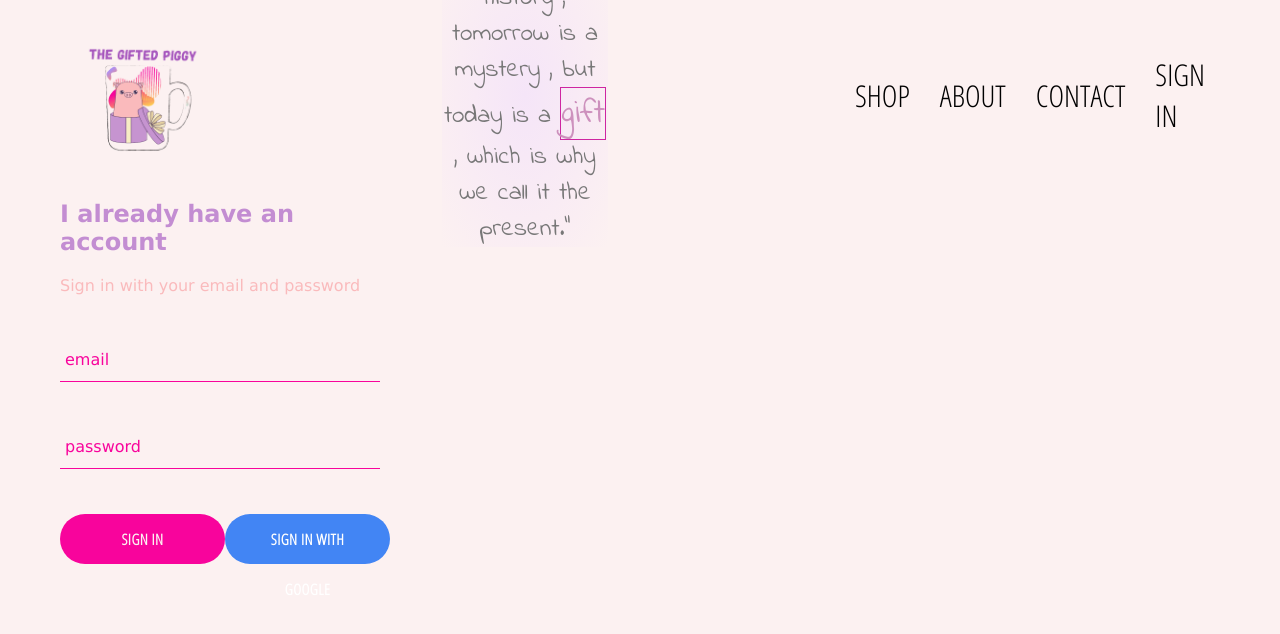
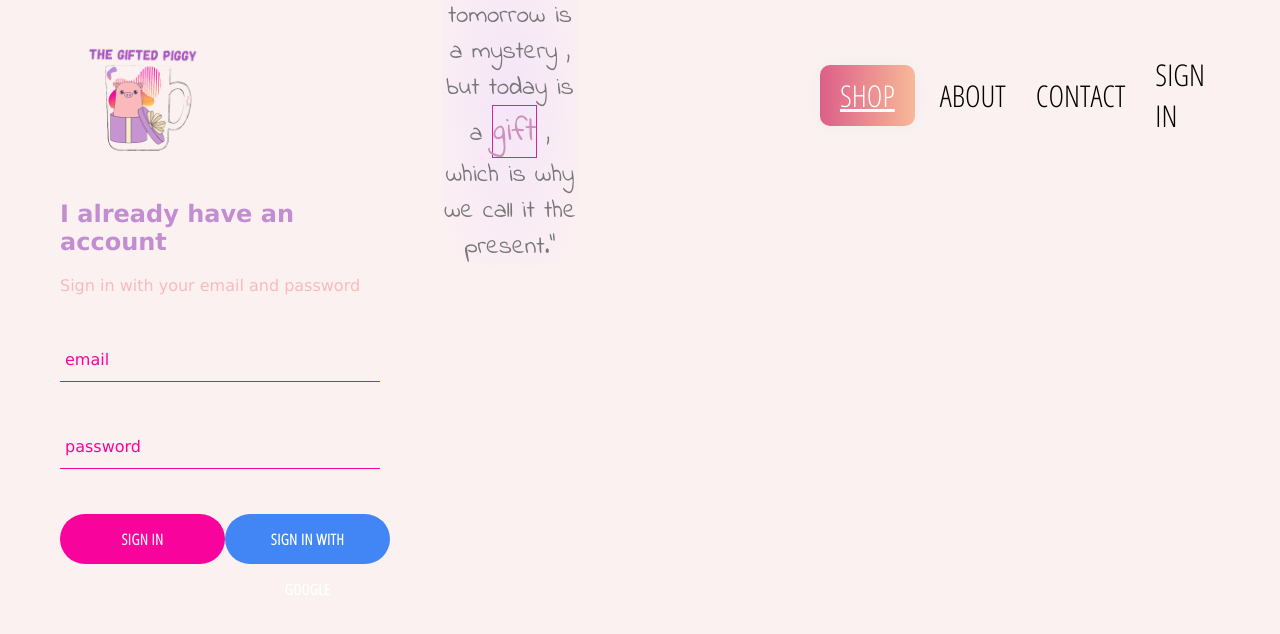
Before and after one commit to MeyerFrenchel/thegiftedpiggy-ecommerce, a React (Create React App) app: page /signin in a window 1280 px wide. Shown: the top 634 px of the page. Built offline with nearby package versions, Linux system fonts and the light colour scheme; no server answers.

Commit message:
resolve firebase bullshit eror

```diff
--- a/package.json
+++ b/package.json
@@ -6,7 +6,7 @@
     "@testing-library/jest-dom": "^5.11.6",
     "@testing-library/react": "^11.1.2",
     "@testing-library/user-event": "^12.2.2",
-    "firebase": "^8.0.2",
+    "firebase": "^8.1.1",
     "node-sass": "^4.14.1",
     "react": "^17.0.1",
     "react-dom": "^17.0.1",
--- a/src/App.js
+++ b/src/App.js
@@ -6,7 +6,7 @@ import HomePage from './pages/homepage/homepage.component';
 import ShopPage from './pages/shop/shop.component';
 import Header from './components/header/header.component';
 import SignInAndSignUpPage from './pages/sign-in-and-sign-up/sign-in-and-sign-up.component';
-import { auth } from './firebase/firebase.utils';
+import { auth, createUserProfileDocument } from './firebase/firebase.utils';
 
 
 
@@ -22,11 +22,10 @@ class App extends React.Component {
   unsubscribeFromAuth = null;
 
   componentDidMount() {
-    this.unsubscribeFromAuth =
-      auth.onAuthStateChanged(user => {
-      this.setState({ currentUser:user });
+    this.unsubscribeFromAuth = auth.onAuthStateChanged(async user => {
+      createUserProfileDocument(user);
 
-      console.log(user);
+
     });
   }
 
--- a/src/components/header/header.component.jsx
+++ b/src/components/header/header.component.jsx
@@ -10,13 +10,13 @@ import './header.styles.scss';
 const Header = ({ currentUser }) => (
     <div className='header'>
         <Link className='logo-container' to="/">
-            <img className='logo' src={Logo}/>
+            <img className='logo' src={Logo} alt='logo'/>
         </Link>
         <div className='motto-container'>
             <p className='motto'>“Yesterday is history , tomorrow is a mystery , but today is a <span className='gift'>gift</span> , which is why we call it the present.”</p>
         </div>
         <div className='options'>
-            <Link className='option' to='/shop'>
+            <Link className='option-shop' to='/shop'>
                 SHOP
             </Link>
             <Link className='option' to='/shop'>
--- a/src/components/header/header.styles.scss
+++ b/src/components/header/header.styles.scss
@@ -40,7 +40,7 @@
 
 
     .options {
-      width: 50%;
+      width: 60%;
       height: 100%;
       display: flex;
       align-items: center;
@@ -54,5 +54,31 @@
         color: black;
         cursor: pointer;
       }
-    }
+
+      .option-shop {background-image: linear-gradient(to right, #DD5E89 0%, #F7BB97  51%, #DD5E89  100%)}
+      .option-shop {
+         margin: 10px;
+         padding: 10px 20px;
+         text-align: center;
+         text-transform: uppercase;
+         transition: 0.5s;
+         background-size: 200% auto;
+         color: white;
+         box-shadow: 0 0 20px #eee;
+         border-radius: 10px;
+         display: block;
+       }
+
+       .option-shop:hover {
+         background-position: right center; /* change the direction of the change here */
+         color: #fff;
+         text-decoration: none;
+         transform: translateY(-1px);
+       }
+       .option-shop:active {
+        transform: translateY(2px);
+        box-shadow: 0 0.5rem 1rem  #DD5E89;
+
+       }
+   }
   }
--- a/src/firebase/firebase.utils.js
+++ b/src/firebase/firebase.utils.js
@@ -4,17 +4,29 @@ import 'firebase/auth';
 
 
 const config = {
-    apiKey: "AIzaSyBhRZu2VcGT2QoIHacw52C350f9DKN1nVY",
-    authDomain: "the-gifted-piggy-db.firebaseapp.com",
-    databaseURL: "https://the-gifted-piggy-db.firebaseio.com",
-    projectId: "the-gifted-piggy-db",
-    storageBucket: "the-gifted-piggy-db.appspot.com",
-    messagingSenderId: "513297034213",
-    appId: "1:513297034213:web:95fa68b4fe6b4fd1075d0c",
-    measurementId: "G-4JD185ZFL2"
-    };
+  apiKey: "AIzaSyBM04qjpX7yFViLPabSBec21KivL9OVpI8",
+  authDomain: "the-gifted-piggy-ecommerce-db.firebaseapp.com",
+  databaseURL: "https://the-gifted-piggy-ecommerce-db.firebaseio.com",
+  projectId: "the-gifted-piggy-ecommerce-db",
+  storageBucket: "the-gifted-piggy-ecommerce-db.appspot.com",
+  messagingSenderId: "339060531133",
+  appId: "1:339060531133:web:5d4844c841b756b67dfcd4",
+  measurementId: "G-72YR451W5V"
+};
 
-firebase.initializeApp(config);
+export const createUserProfileDocument = async (userAuth, additionalData) => {
+  if(!userAuth) return;
+
+  const userRef = firestore.doc(`users/${userAuth.uid}`);
+  console.log(userRef);
+
+  const snapShot = await userRef.get();
+
+  console.log(snapShot);
+};
+
+
+  firebase.initializeApp(config);
 
 export const auth = firebase.auth();
 export const firestore = firebase.firestore();
```
Also changed, not shown: 1 other file (tests, documents, lock files or other folders).
